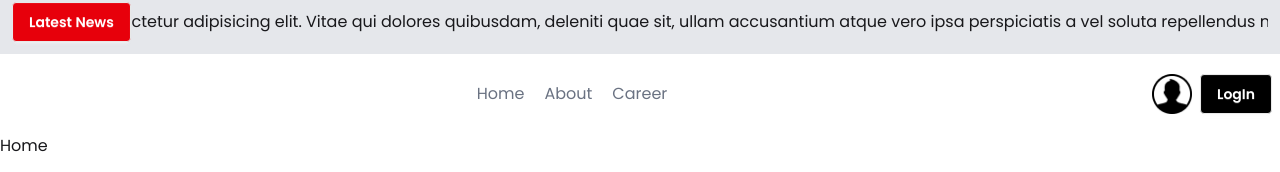
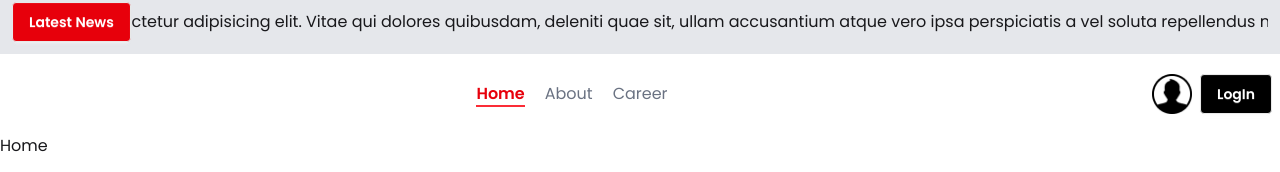
Before and after one commit to RS-Arafath/Dragon-News, a Next.js app: page / in a window 1280 px wide. Shown: the part 144-316 px from the top of the page. Built offline with nearby package versions, Linux system fonts and the light colour scheme.

Commit message:
Enhance NavLink component to highlight active link; clean up Navbar imports

```diff
--- a/src/components/shared/NavLink.jsx
+++ b/src/components/shared/NavLink.jsx
@@ -5,8 +5,9 @@ import React from 'react';
 
 const NavLink = ({ href, children }) => {
   const pathName = usePathname()
+  const isActive=href===pathName
   console.log(pathName);
-  return <Link href={href}>{children}</Link>
+  return <Link href={href} className={`${isActive? 'border-b-2 border-red-500 font-semibold text-red-600 ':""}`}>{children}</Link>
 };
 
 export default NavLink;
--- a/src/components/shared/Navbar.jsx
+++ b/src/components/shared/Navbar.jsx
@@ -1,4 +1,3 @@
-
 import Image from 'next/image';
 import Link from 'next/link';
 import React from 'react';
```
